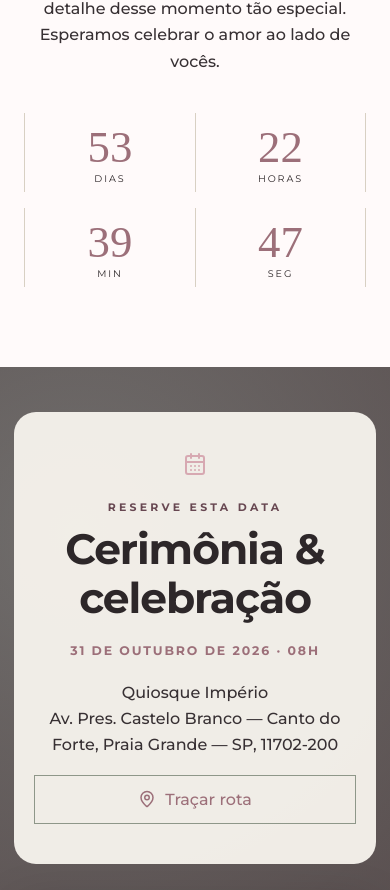
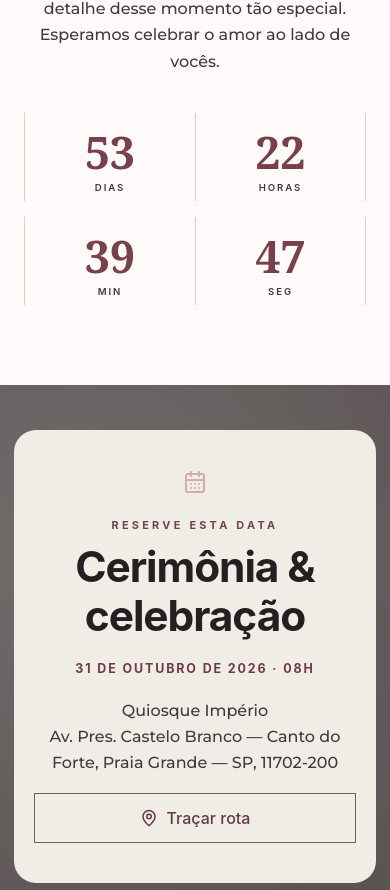
Before and after one commit to AllysonBastosAlmeida/casamento, a React (Vite) app: page /#/ in a window 390 px wide. Shown: the part 1080-1970 px from the top of the page. Built offline with nearby package versions, Linux system fonts and the light colour scheme; no server answers; a web font is replaced by a local one.

Commit message:
Corrigir contraste visual no iPhone

```diff
--- a/src/styles.css
+++ b/src/styles.css
@@ -155,3 +155,28 @@ footer>span { font-size: 2.2rem; } footer p { font-family: Georgia,serif; } foot
   .stat-grid{grid-template-columns:1fr}.gift-pagination button:first-child,.gift-pagination button:last-child{flex-basis:42%}.gift-card h3{font-size:.6rem}.gift-card strong{font-size:.59rem}.gift-card .text-button{font-size:.57rem}
   .admin-shell aside{gap:12px}.admin-brand span{display:none}
 }
+
+/* Contraste confiável no Safari/iPhone: não depende da renderização da fonte decorativa. */
+@media (max-width:600px){
+  html{-webkit-text-size-adjust:100%}
+  .site-shell main :is(h2,h3,p,label,legend,input,textarea,select,button,a,small,span,strong){font-family:-apple-system,BlinkMacSystemFont,"Segoe UI",Arial,sans-serif}
+  .site-shell main :is(h2,h3){color:#241f20!important;font-weight:700!important}
+  .site-shell main p:not(.eyebrow){color:#413a3c!important;font-weight:500!important}
+  .site-shell main .eyebrow{color:#70444f!important;font-weight:700!important}
+  .site-shell main :is(label,legend){color:#332c2e!important;font-weight:700!important}
+  .site-shell main :is(input,textarea,select){color:#292426!important;font-weight:500!important;opacity:1}
+  .site-shell main :is(input,textarea)::placeholder{color:#625a5d!important;opacity:1}
+  .site-shell main .field-help{color:#554d50!important;font-weight:500!important}
+  .site-shell main .gift-card h3{color:#292426!important;font-weight:600!important}
+  .site-shell main .gift-card strong{color:#783f4d!important;font-weight:700!important}
+  .site-shell main .text-button{color:#6f3d49!important;font-weight:600!important}
+  .site-shell main .countdown strong{color:#783f4d!important;font-family:Georgia,serif;font-weight:700!important}
+  .site-shell main .countdown span{color:#413a3c!important;font-weight:600!important}
+  .site-shell main .ceremony-card strong,.site-shell main .rsvp-deadline strong{color:#703b48!important;font-weight:700!important}
+  .site-shell main .button.primary,.site-shell main .create-gift-button{color:#fff!important;font-weight:600!important}
+  .site-shell main .button.light{color:#673946!important;border-color:#6b625f}
+  .site-shell main .gift-pagination button{color:#40383a!important;border-color:#aaa19e;font-weight:600!important;opacity:1}
+  .site-shell main .gift-pagination button.active{background:#8e5b67;color:#fff!important}
+  .site-shell main .gift-pagination button:disabled{color:#71696b!important;opacity:.7}
+  .hero h1,.hero-date{color:#fff!important;font-family:-apple-system,BlinkMacSystemFont,"Segoe UI",Arial,sans-serif;font-weight:700!important}
+}
```
Also changed, not shown: tests/smoke.mjs (+9 -0 lines).
